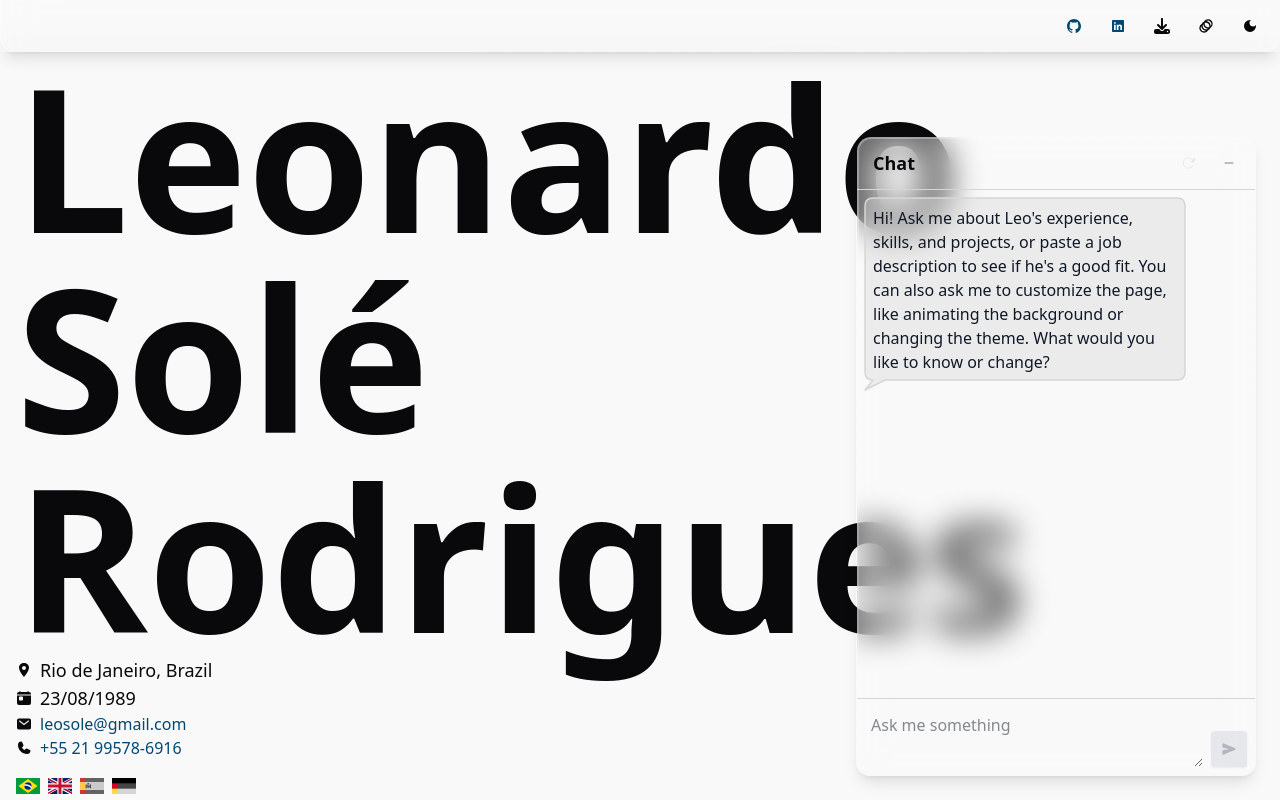
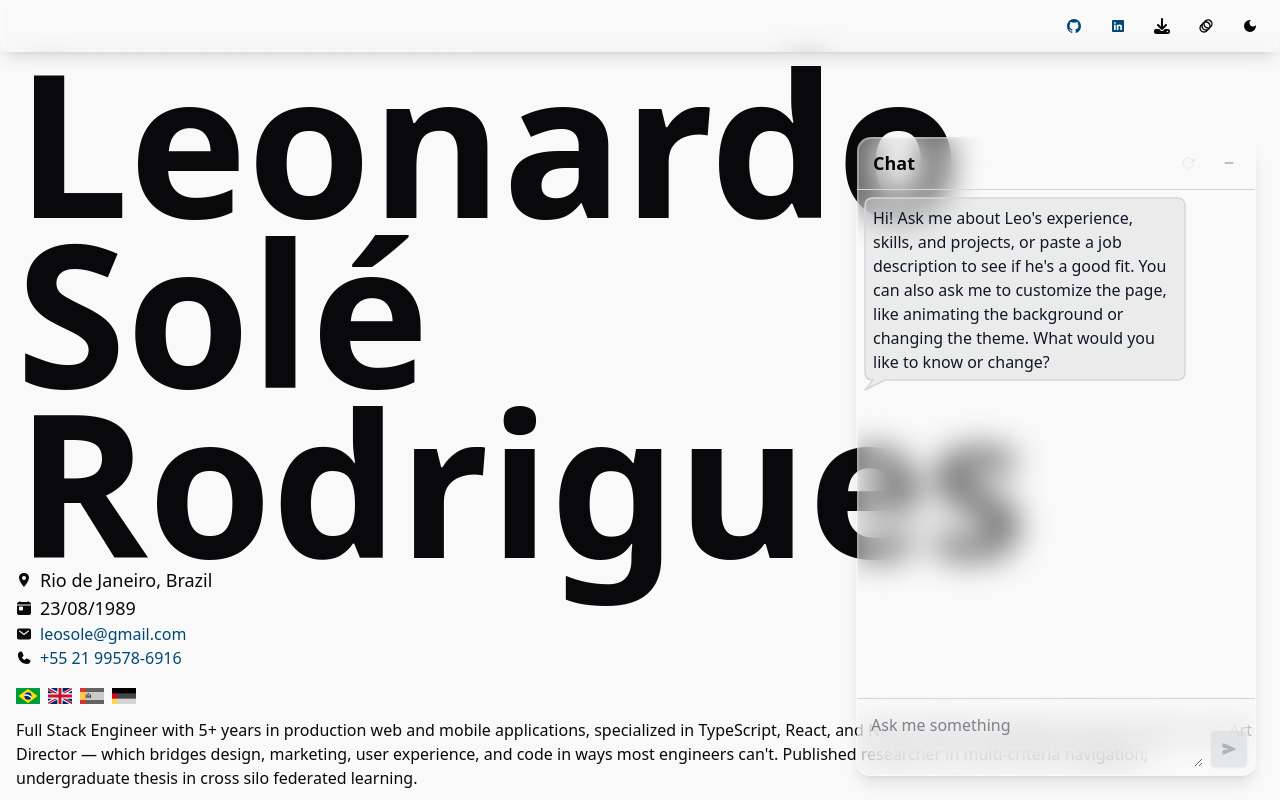
Before and after one commit to leosole/cv, a React (Vite) app: page / in a window 1280 px wide. Shown: the top 800 px of the page. Built offline with nearby package versions, Linux system fonts and the light colour scheme.

Commit message:
fix: small fixes

```diff
--- a/src/components/header.tsx
+++ b/src/components/header.tsx
@@ -20,7 +20,7 @@ export function Header({ info, links }: HeaderProps) {
 			</div>
 			<header className="container mx-auto flex flex-col mt-4 sm:mt-14">
 				<div className="flex justify-between items-start">
-					<h1 className="text-[80px] sm:text-[100px] md:text-[140px] lg:text-[200px] font-black leading-none">{name}</h1>
+					<h1 className="text-[80px] sm:text-[100px] md:text-[140px] lg:text-[200px] font-black leading-[0.85]">{name}</h1>
 				</div>
 				<span className="flex items-center gap-2"><IoLocationSharp /><h2 className="text-lg">{location}</h2></span>
 				<span className="flex items-center gap-2"><IoToday /><h2 className="text-lg">{birthdate}</h2></span>
--- a/src/svgs/menu-icon.tsx
+++ b/src/svgs/menu-icon.tsx
@@ -5,7 +5,7 @@ interface MenuIconProps {
 }
 export default function MenuIcon({state}: MenuIconProps) {
     return (
-        <motion.svg stroke="currentColor" fill="none" stroke-width="0" viewBox="0 0 24 24" xmlns="http://www.w3.org/2000/svg" className="w-7 h-7">
+        <motion.svg stroke="currentColor" fill="none" strokeWidth="0" viewBox="0 0 24 24" xmlns="http://www.w3.org/2000/svg" className="w-7 h-7">
             <motion.path
                 initial={{rotate: 0, translateY: 0}}
                 animate={state ? {rotate: 45, translateY: 6} : {rotate: 0, translateY: 0}}
```
